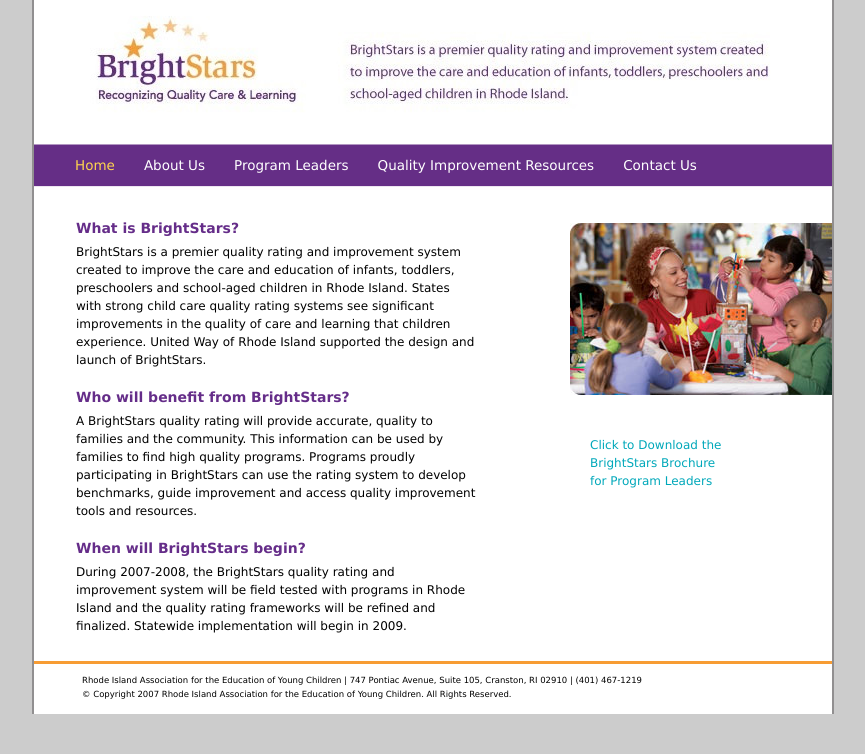
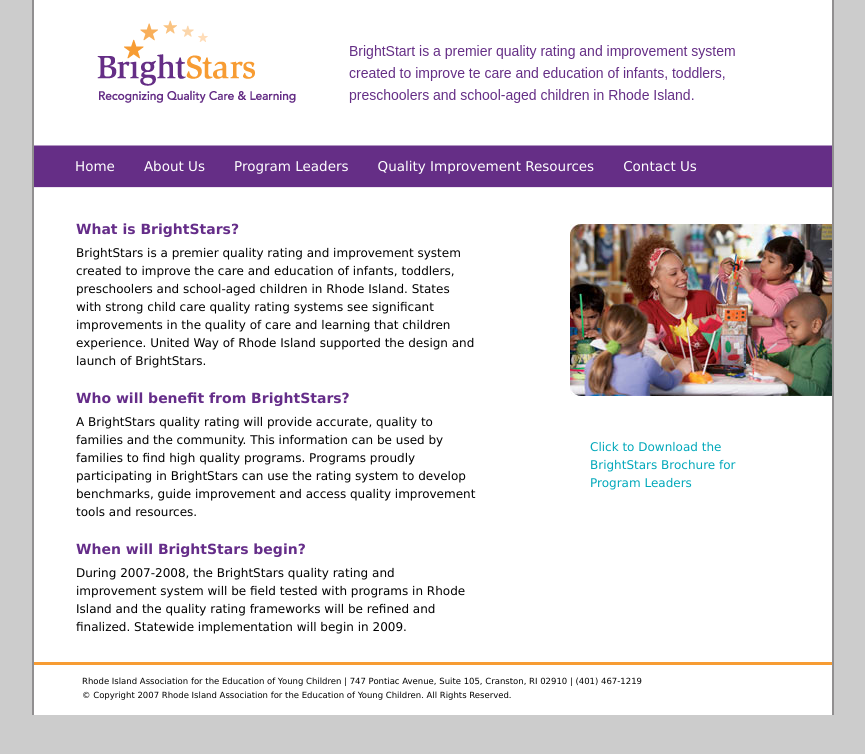
Before and after one commit to PodgornyyAndrey/markup_2, a plain HTML site: page markup/index.html in a window 1280 px wide. Shown: the whole page, without its empty margins (207-1072 px from the left). Drawn offline with Linux system fonts and the light colour scheme; a script that the page names is missing.

Commit message:
Final version of index.html (After correct)

```diff
--- a/markup/css/all.css
+++ b/markup/css/all.css
@@ -7,15 +7,43 @@ body {
 #wrapper {
 	width: 798px;
 	margin: 0 auto;
-	border-left: 2px solid #918f90;
-	border-right: 2px solid #918f90;
+	border: solid #918f90;
+	border-width: 0 2px;
 	background: #fff;
 	overflow: hidden;
 }
 
 #header {
-	background: #4800FF url(../images/bg-header.jpg) no-repeat;
-	height: 144px;
+	margin: 0;
+	height: 119px;
+	padding: 26px 58px 0 0;
+	position: relative;
+}
+
+.logo {
+	position: absolute;
+	text-indent: -99999px;
+	overflow: hidden;
+	width: 246px;
+	height: 119px;
+	left: 41px;
+	top: 1px;
+}
+
+.logo a {
+	background: url(../images/logo.gif) no-repeat;
+	display: block;
+	height: 100%;
+}
+
+#slogan {
+	float: right;
+	width: 425px;
+}
+
+#slogan p {
+	color: #652e86;
+	font: 14px/22px Arial, sans-serif;
 }
 
 #nav {
@@ -30,6 +58,7 @@ body {
 	margin: 0;
 	padding: 0;
 	list-style: none;
+	overflow: hidden;
 }
 
 #nav ul li {
@@ -46,42 +75,54 @@ body {
 	display: block;
 }
 
-#mark {
+.active {
+	color: #ffd54e;
+}
+
+#nav li.active a:hover {
 	color: #ffd54e;
 }
 
 #twocolumn {
 	margin: 0;
 	padding: 0;
+	overflow: hidden;
+	padding: 33px 0 17px 42px;
 }
 
 #content {
 	float: left;
 	width: 400px;
-	padding: 32px 78px 0 42px;
 	margin-bottom: 7px;
 }
 
-#content h1 {
+/*#content h1 {
 	font-size: 20px;
 	color: #652d89;
 	margin: 0 0 9px -1px;
+}*/
+
+#content ul {
+	margin: 0;
+	padding: 0;
+	list-style: none;
 }
 
-#content h2 {
-	font-size: 12px;
-	line-height: 14px;
-	margin: 22px 0 7px 0;
+#content li h2 {
+	font-size: 14px;
+	line-height: 16px;
+	margin: 0 0 7px;
 	color: #652d89;
 }
 
-#content p {
-	margin: 0 0 10px 0;
+#content li p {
+	margin: 0 0 20px 0;
 }
 
-#content dl {
-	margin: 0;
+#content li:last-child p{
+	margin: 0 0 2px;
 }
+
 
 #content dt {
 	font-size: 14px;
@@ -90,26 +131,25 @@ body {
 	margin-bottom: 6px;
 }
 
-#content dd {
-	margin: 0 0 19px 0;
-}
-
 #aside {
 	float: right;
 	width: 263px;
-	padding: 36px 0 40px 0;
+	padding: 3px 0 0 0;
 }
 
-#aside img {
-	border-style: none;
-	margin-left: 1px;
-	clear: right;
-	padding-bottom: 41px;
+#img-holder {
+	float: right;
+	width: 262px;
+	height: 100%;
 }
 
-#aside p{
-	margin: 0 0 0 21px;
-	width: 140px;
+#link-holder{
+	overflow: hidden;
+	padding: 42px 70px 0 21px;
+}
+
+#link-holder p{
+	margin: 0;
 }
 
 #aside a {
@@ -122,7 +162,6 @@ body {
 }
 
 #footer {
-	margin-top:;
 	clear: both;
 	border-top: #f79c33 solid 3px;
 	padding-left: 48px;
--- a/markup/index.html
+++ b/markup/index.html
@@ -8,10 +8,19 @@
 </head>
 <body>
 	<div id="wrapper">
-		<div id="header"></div>
+		<div id="header">
+			<strong class="logo">
+				<a href="#">BrightStars</a>
+			</strong>
+			<div id="slogan">
+				<p>BrightStart is a premier quality rating and improvement system created
+				to improve te care and education of infants, toddlers, preschoolers and
+				school-aged children in Rhode Island.</p>
+			</div>
+		</div>
 		<div id="nav">
 			<ul>
-				<li><a href="#1"><span id="mark">Home</span></a></li>
+				<li class="active"><a href="#1">Home</a></li>
 				<li><a href="about.html">About Us</a></li>
 				<li><a href="#3">Program Leaders</a></li>
 				<li><a href="#4">Quality Improvement Resources</a></li>
@@ -20,33 +29,42 @@
 		</div>
 		<div id="twocolumn">
 			<div id="content">
-				<dl>
-					<dt>What is BrightStars?</dt>
-						<dd>BrightStars is a premier quality rating and improvement system created to improve the care
+				<ul>
+					<li>
+						<h2>What is BrightStars?</h2>
+						<p>BrightStars is a premier quality rating and improvement system created to improve the care
 						and education of infants, toddlers, preschoolers and school-aged children in Rhode Island. States
 						with strong child care quality rating systems see significant improvements in the quality of care and
 						learning that children experience. United Way of Rhode Island supported the design and launch
-						of BrightStars.</dd>
-					<dt>Who will benefit from BrightStars?</dt>
-						<dd>A BrightStars quality rating will provide accurate, quality to
+						of BrightStars.</p>
+					</li>
+					<li>
+						<h2>Who will benefit from BrightStars?</h2>
+						<p>A BrightStars quality rating will provide accurate, quality to
 						families and the community. This information can be used by families to find high quality programs.
 						Programs proudly participating in BrightStars can use the rating system to develop benchmarks, guide
-						 improvement and access quality improvement tools and resources.</dd>
-					<dt>When will BrightStars begin?</dt>
-						<dd>During 2007-2008, the BrightStars quality rating and improvement system will be field tested with
+						 improvement and access quality improvement tools and resources.</p>
+					</li>
+					<li>
+						<h2>When will BrightStars begin?</h2>
+						<p>During 2007-2008, the BrightStars quality rating and improvement system will be field tested with
 						 programs in Rhode Island and the quality rating frameworks will be refined and finalized. Statewide
-						 implementation will begin in 2009.</dd>
-				</dl>
+						 implementation will begin in 2009.</p>
+					</li>
+				</ul>
 			</div>
 			<div id="aside">
-				<img src="images/aside-image_home.jpg" width="262" height="172">
-				<p><a href="#11">Click to Download the BrightStars Brochure for Program Leaders</a></p>
+				<div id="img-holder">
+					<img src="images/aside-image_home.jpg" width="262" height="172">
+				</div>
+				<div id="link-holder">
+					<p><a href="#11">Click to Download the BrightStars Brochure for Program Leaders</a></p>
+				</div>
 			</div>
 		</div>
 		<div id="footer">
 			<p>Rhode Island Association for the Education of Young Children | 747 Pontiac Avenue, Suite 105, Cranston, RI 02910 | (401) 467-1219</p>
 			<p>&copy; Copyright 2007 Rhode Island Association for the Education of Young Children. All Rights Reserved.</p>
-
 		</div>
 	</div>
 </body>
```
Also changed, not shown: markup/images/logo.gif (added).
